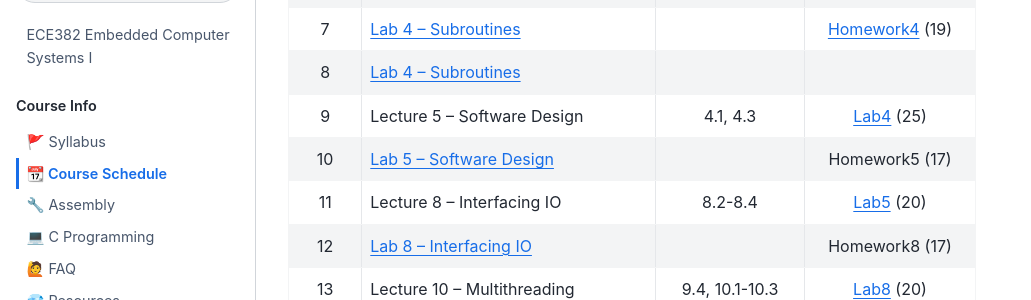
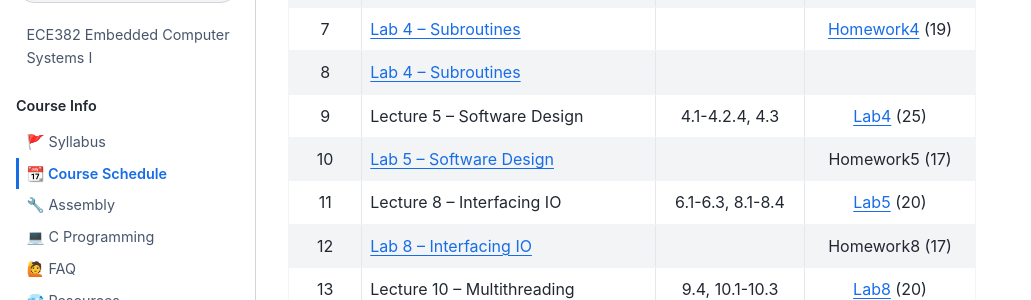
Before and after one commit to USAFA-ECE/ece382, a Jupyter Book: the page built from docs/schedule.md, in a window 1280 px wide and 900 px high, scrolled down 564 px. Shown: the part 154-454 px from the top of the window, without its empty margins (0-1031 px from the left). Built offline with Jupyter Book 1.0.4 settings and Sphinx 7.4.7 and the Sphinx Book theme 1.1.4, drawn with Linux system fonts in a browser that asks for light colours.

Commit message:
Updated reading

```diff
--- a/docs/schedule.md
+++ b/docs/schedule.md
@@ -16,9 +16,9 @@ This schedule is subject to change as appropriate.
 | 6      | Lecture 4 – Assembly Functions                    | 3.3.7-8, 3.4         | [Lab3](Assignments/lab3.md)           (20)|
 | 7      | [Lab 4 – Subroutines](Assignments/lab4.md)        |                      | [Homework4](Assignments/homework4.md) (19)|
 | 8      | [Lab 4 – Subroutines](Assignments/lab4.md)        |                      |                                           |
-| 9      | Lecture 5 – Software Design                       | 4.1, 4.3             | [Lab4](Assignments/lab4.md)           (25)|
+| 9      | Lecture 5 – Software Design                       | 4.1-4.2.4, 4.3       | [Lab4](Assignments/lab4.md)           (25)|
 | 10     | [Lab 5 – Software Design](Assignments/lab5.md)    |                      | Homework5                             (17)|
-| 11     | Lecture 8 – Interfacing IO                        | 8.2-8.4              | [Lab5](Assignments/lab5.md)           (20)|
+| 11     | Lecture 8 – Interfacing IO                        | 6.1-6.3, 8.1-8.4     | [Lab5](Assignments/lab5.md)           (20)|
 | 12     | [Lab 8 – Interfacing IO](Assignments/lab8.md)     |                      | Homework8                             (17)|
 | 13     | Lecture 10 – Multithreading (Interrupts)          | 9.4, 10.1-10.3       | [Lab8](Assignments/lab8.md)           (20)|
 | 14     | [Lab 10 – Multithreading](Assignments/lab10.md)   |                      | Homework10                            (17)|
```
